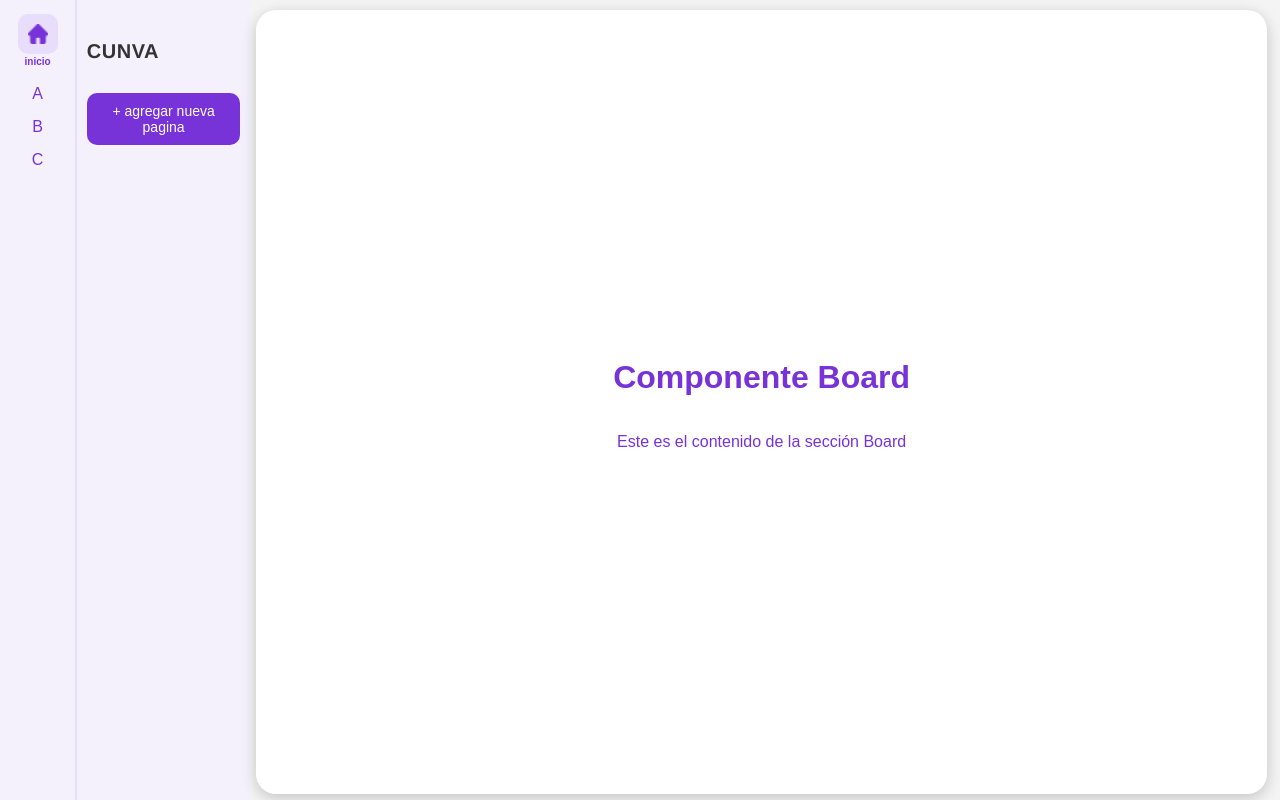
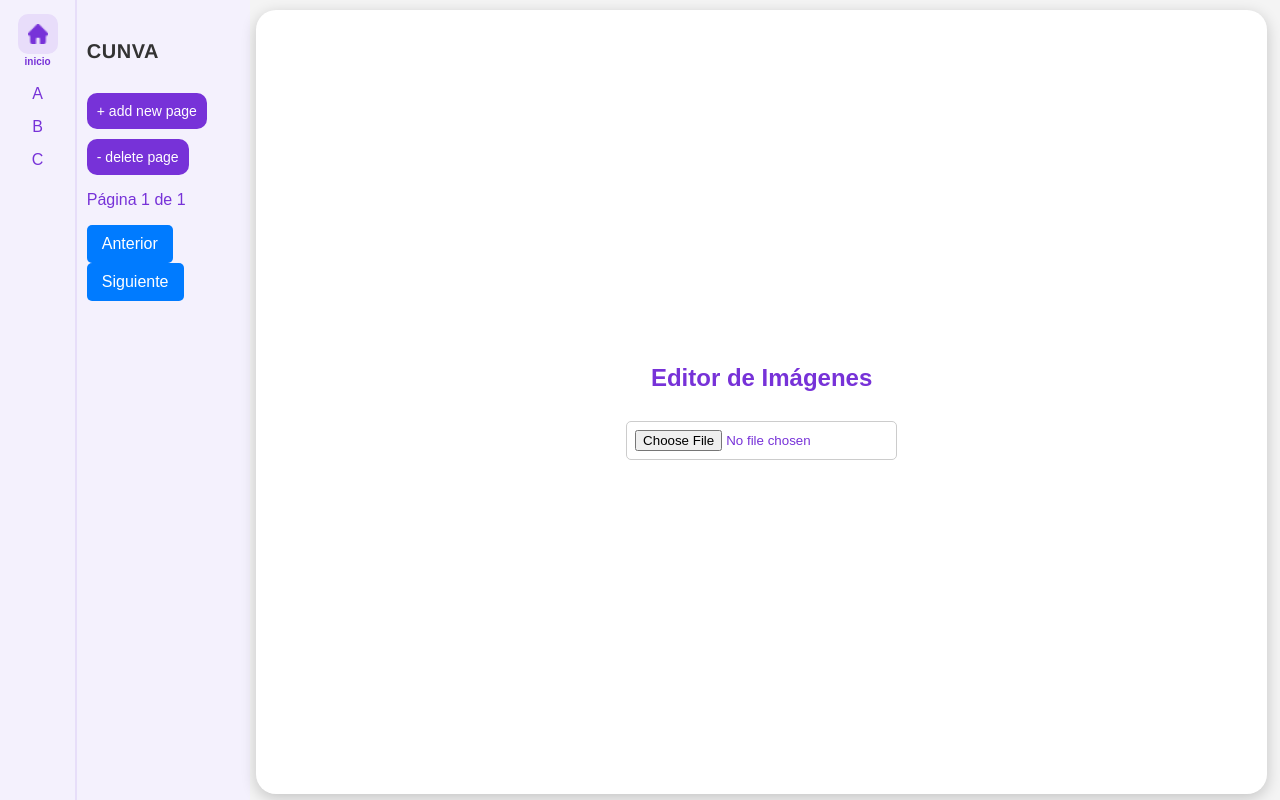
Before and after one commit to srwesteban/cunva, a React (Vite) app: page / in a window 1280 px wide. Built offline with nearby package versions, Linux system fonts and the light colour scheme.

Commit message:
add editor

```diff
--- a/package.json
+++ b/package.json
@@ -11,7 +11,8 @@
   },
   "dependencies": {
     "react": "^19.0.0",
-    "react-dom": "^19.0.0"
+    "react-dom": "^19.0.0",
+    "react-filerobot-image-editor": "^4.9.1"
   },
   "devDependencies": {
     "@eslint/js": "^9.19.0",
--- a/src/components/Board/Board.jsx
+++ b/src/components/Board/Board.jsx
@@ -1,10 +1,11 @@
-import React from 'react'
-import './Board.css'
-const Board = () => {
+import React from 'react';
+import './Board.css';
+import ImageEditor from '../ImageEditor/ImageEditor';
+
+const Board = ({ pageIndex }) => {
   return (
     <div className="board">
-      <h1>Componente Board</h1>
-      <p>Este es el contenido de la sección Board</p>
+      <ImageEditor pageIndex={pageIndex} />
     </div>
   );
 };
--- /dev/null
+++ b/src/components/ImageEditor/ImageEditor.css
@@ -0,0 +1,51 @@
+.image-editor-container {
+  width: 100%;
+  height: 100%;
+  display: flex;
+  flex-direction: column;
+  align-items: center;
+  justify-content: center;
+  gap: 10px; /* Espaciado entre elementos */
+}
+
+.image-editor-controls {
+  display: flex;
+  flex-direction: column;
+  align-items: center;
+  gap: 10px;
+}
+
+input[type="file"] {
+  padding: 8px;
+  border: 1px solid #ccc;
+  border-radius: 5px;
+  background: white;
+  cursor: pointer;
+}
+
+button {
+  padding: 10px 15px;
+  background-color: #007bff;
+  color: white;
+  border: none;
+  border-radius: 5px;
+  cursor: pointer;
+  font-size: 16px;
+}
+
+button:hover {
+  background-color: #0056b3;
+}
+
+.fullscreen-editor {
+  position: fixed;
+  top: 0;
+  left: 0;
+  width: 100vw;
+  height: 100vh;
+  background: rgba(0, 0, 0, 0.8);
+  display: flex;
+  align-items: center;
+  justify-content: center;
+  z-index: 9999;
+}
--- /dev/null
+++ b/src/components/ImageEditor/ImageEditor.jsx
@@ -0,0 +1,43 @@
+import React, { useState } from "react";
+import FilerobotImageEditor from "react-filerobot-image-editor";
+import "./ImageEditor.css";
+
+const ImageEditor = () => {
+  const [isOpen, setIsOpen] = useState(false);
+  const [image, setImage] = useState(null);
+
+  const handleImageUpload = (event) => {
+    const file = event.target.files[0];
+    if (file) {
+      const reader = new FileReader();
+      reader.onload = (e) => {
+        setImage(e.target.result);
+      };
+      reader.readAsDataURL(file);
+    }
+  };
+
+  return (
+    <div className="image-editor-container">
+      <h2>Editor de Imágenes</h2>
+
+      <input type="file" accept="image/*" onChange={handleImageUpload} />
+
+      {image && <button onClick={() => setIsOpen(true)}>Abrir Editor</button>}
+
+      {isOpen && image && (
+        <div className="fullscreen-editor">
+          <FilerobotImageEditor
+            source={image}
+            onClose={() => setIsOpen(false)}
+            annotationsCommon={{ fill: "#ff0000" }}
+            Text={{ text: "Texto de ejemplo" }}
+            Rotate={{ angle: 90, componentType: "buttons" }}
+          />
+        </div>
+      )}
+    </div>
+  );
+};
+
+export default ImageEditor;
--- a/src/components/Middlebar/Middlebar.jsx
+++ b/src/components/Middlebar/Middlebar.jsx
@@ -1,21 +1,58 @@
-import React from "react";
-import "./Middlebar.css"; // Estilos para el Middlebar
+import React, { useState } from "react";
+import "./Middlebar.css";
 import Board from "../Board/Board";
 
 const Middlebar = () => {
+  const [pages, setPages] = useState([{ id: 1 }]); // Manejamos páginas
+  const [currentPage, setCurrentPage] = useState(0); // Página actual
+
+  const addPage = () => {
+    setPages([...pages, { id: pages.length + 1 }]);
+    setCurrentPage(pages.length); // Cambia a la nueva página automáticamente
+  };
+
+  const removePage = () => {
+    if (pages.length > 1) {
+      const newPages = pages.filter((_, index) => index !== currentPage);
+      setPages(newPages);
+      setCurrentPage(Math.max(0, currentPage - 1)); // Ajusta el índice
+    }
+  };
+
+  const goToPage = (pageIndex) => {
+    setCurrentPage(pageIndex); // Cambia la página actual
+  };
+
   return (
     <div className="middlebar">
-      <div class="titulo">
-        <span class="letra1">C</span>
-        <span class="letra2">u</span>
-        <span class="letra3">n</span>
-        <span class="letra4">v</span>
-        <span class="letra5">a</span>
+      <div className="titulo">
+        <span className="letra1">C</span>
+        <span className="letra2">u</span>
+        <span className="letra3">n</span>
+        <span className="letra4">v</span>
+        <span className="letra5">a</span>
       </div>
-      <button className="agregar">+ agregar nueva pagina</button>
-      <div>
-        <Board />
+
+      {/* Controles de navegación */}
+      <div className="page-controls">
+        <button onClick={addPage} className="agregar">+ add new page</button>
+        <button onClick={removePage} className="agregar" disabled={pages.length === 1}>- delete page</button>
       </div>
+
+      <p>Página {currentPage + 1} de {pages.length}</p>
+
+      {/* Botones para navegar entre páginas */}
+      <div className="navigation-buttons">
+        <button onClick={() => goToPage(currentPage - 1)} disabled={currentPage === 0}>
+          Anterior
+        </button>
+        <button onClick={() => goToPage(currentPage + 1)} disabled={currentPage === pages.length - 1}>
+          Siguiente
+        </button>
+      </div>
+
+      {/* Renderizar el Board de la página actual */}
+      <Board key={pages[currentPage].id} pageIndex={currentPage} />
     </div>
   );
 };
```
Also changed, not shown: 1 other file (tests, documents, lock files or other folders).
